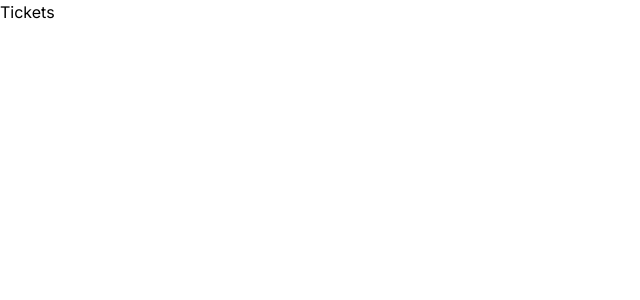
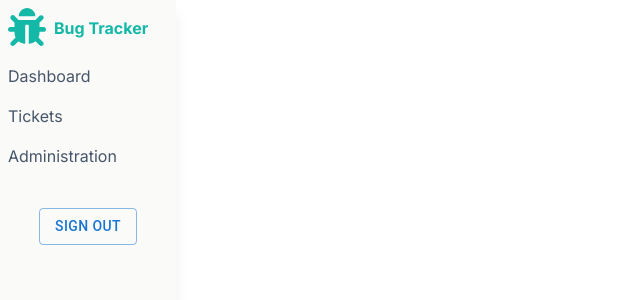
Before and after one commit to christianjcodes/bug-tracker-frontend, a Next.js app: page /dashboard/tickets in a window 1280 px wide. Shown: the top 300 px of the page, without its empty margins (0-640 px from the left). Built offline with nearby package versions, Linux system fonts and the light colour scheme.

Commit message:
Add the sidebar to other pages

```diff
--- a/src/app/dashboard/admin/page.tsx
+++ b/src/app/dashboard/admin/page.tsx
@@ -1,5 +1,12 @@
+import * as React from "react";
+import SideBar from "@/app/components/SideBar";
+
 export default function Page() {
     return (
-        <h1>Admin</h1>
+        <>
+            <div className="flex">
+                <SideBar/>
+            </div>
+        </>
     );
 }
--- a/src/app/dashboard/tickets/page.tsx
+++ b/src/app/dashboard/tickets/page.tsx
@@ -1,5 +1,11 @@
+import SideBar from "@/app/components/SideBar";
+
 export default function Page() {
     return (
-        <h1>Tickets</h1>
+        <>
+            <div className="flex">
+                <SideBar/>
+            </div>
+        </>
     );
 }
```
